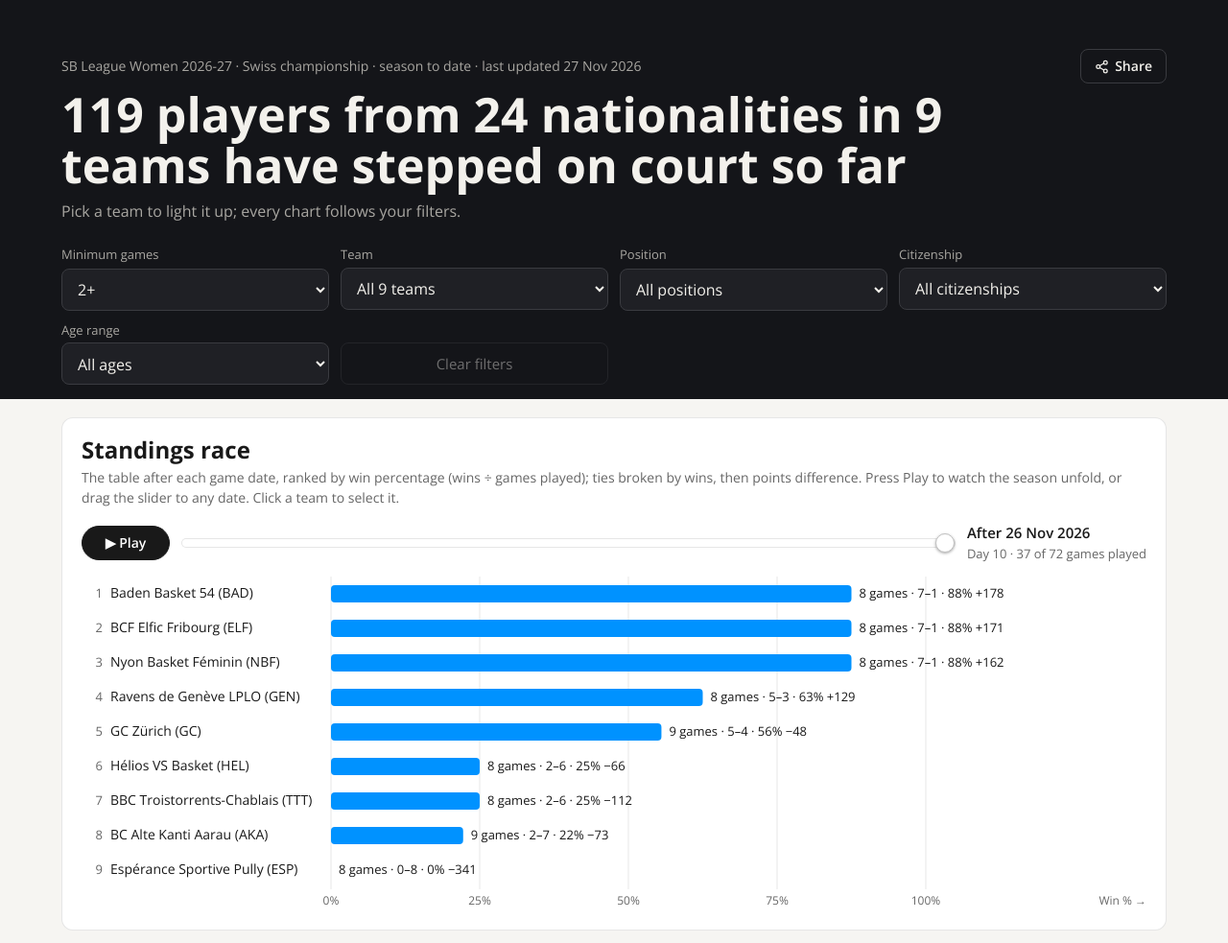
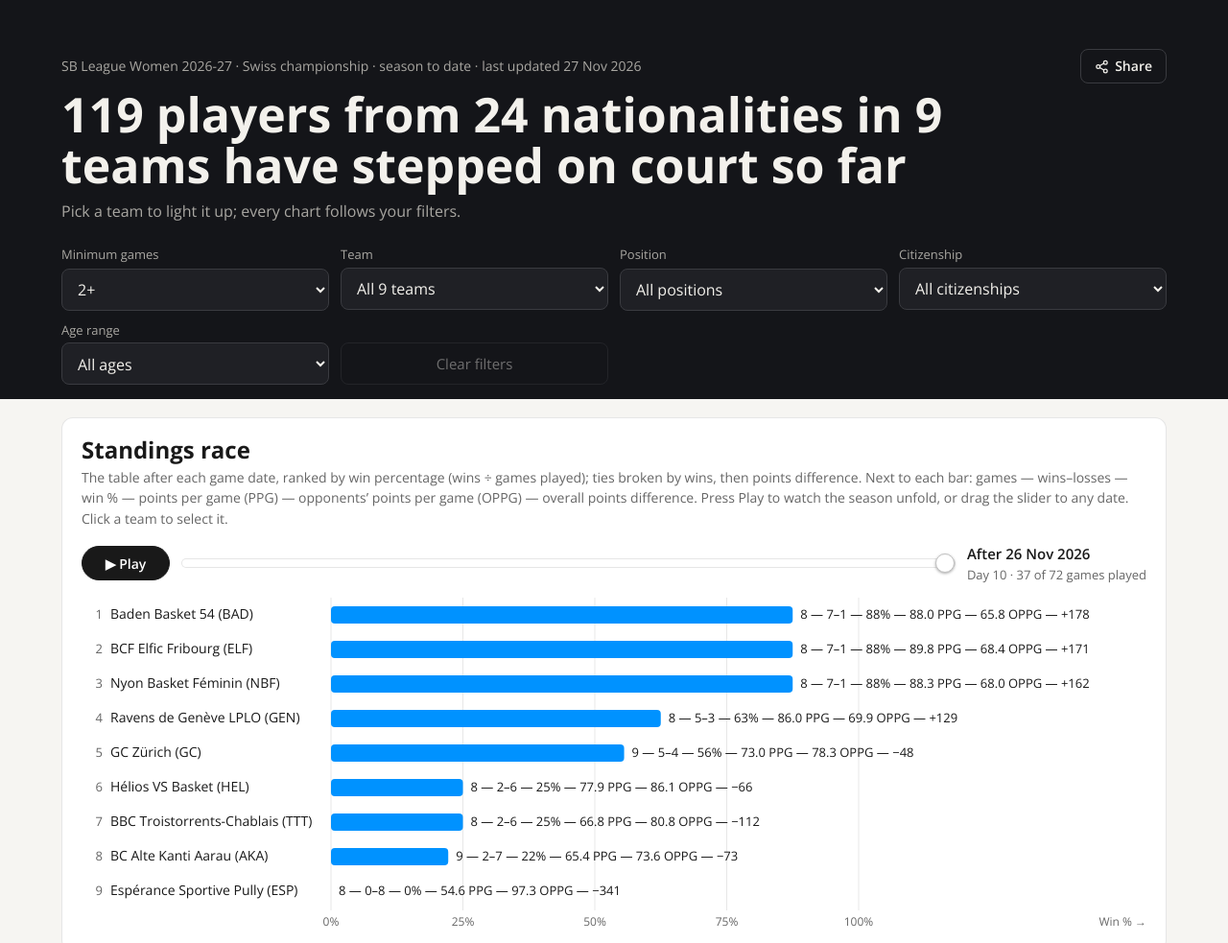
Before and after one commit to sboue-digital-science/swissbasket-sbl-women-2026-2027, a plain HTML site: page index.html in a window 1280 px wide. Shown: the top 983 px of the page at 96% size. Drawn offline with nearby package versions, Linux system fonts and the light colour scheme.

Commit message:
Race labels: games — W–L — win % — PPG — OPPG — points difference
Co-Authored-By: Claude Opus 5.5 <noreply@anthropic.com>
Claude-Session: https://claude.ai/code/session_01UhHW5aSKxQtS55qPkprhQ6

```diff
--- a/index.html
+++ b/index.html
@@ -463,14 +463,15 @@ function stopRace(){clearInterval(RT);RT=null;document.getElementById('rcPlay').
 function race(anim){
   const box=document.getElementById('race'),svg=d3.select(box).select('svg');if(!RF.length)return;
   // wide screens: name | bar on one line; phones: name above a full-width bar
-  const F=RF[RK],W=box.clientWidth,narrow=W<560,rh=narrow?46:36,m={t:4,r:narrow?140:230,l:narrow?24:30},nw=narrow?0:230,bh=narrow?14:Math.min(18,rh*.5),by=narrow?24:(rh-bh)/2,ty=narrow?13:rh/2;
+  // wide screens: name | bar | label on one line; narrower: name above the bar, label below it
+  const F=RF[RK],W=box.clientWidth,narrow=W<980,two=false,rh=narrow?62:36,m={t:4,r:narrow?12:300,l:narrow?24:30},nw=narrow?0:230,bh=narrow?12:Math.min(18,rh*.5),by=narrow?22:(rh-bh)/2,ty=narrow?13:rh/2,vy=narrow?by+bh+14:by+bh/2;
   const H=m.t+TEAMS.length*rh+24;svg.attr('height',H).attr('viewBox',`0 0 ${W} ${H}`);
   const x=d3.scaleLinear().domain([0,1]).range([0,Math.max(40,W-m.l-nw-m.r)]),x0=m.l+nw;
   const dur=anim&&!matchMedia('(prefers-reduced-motion: reduce)').matches?650:0,sel=S.team;
   const col=t=>sel<0||t.i===sel?'var(--hi)':'var(--lo)';
   // grid: one line per win
   const gt=narrow?[0,.5,1]:[0,.25,.5,.75,1];
-  svg.selectAll('g.gx').data([0]).join('g').attr('class','gx').html(gt.map(t=>`<line x1="${x0+x(t)}" x2="${x0+x(t)}" y1="${m.t}" y2="${H-22}" stroke="var(--grid)"/><text x="${x0+x(t)}" y="${H-6}" text-anchor="middle" font-size="12" fill="var(--ink2)">${Math.round(t*100)}%</text>`).join('')+`<text x="${W}" y="${H-6}" text-anchor="end" font-size="12" fill="var(--ink2)">Win % →</text>`);
+  svg.selectAll('g.gx').data([0]).join('g').attr('class','gx').html(gt.map(t=>`<line x1="${x0+x(t)}" x2="${x0+x(t)}" y1="${m.t}" y2="${H-22}" stroke="var(--grid)"/><text x="${x0+x(t)}" y="${H-6}" text-anchor="middle" font-size="12" fill="var(--ink2)">${Math.round(t*100)}%</text>`).join('')+(W<560?'':`<text x="${W}" y="${H-6}" text-anchor="end" font-size="12" fill="var(--ink2)">Win % →</text>`));
   const g=svg.selectAll('g.rr').data(F.st,d=>d.i).join(en=>{const e=en.append('g').attr('class','rr').attr('transform',d=>`translate(0,${m.t+d.rk*rh})`);
       e.append('rect').attr('class','rbg').attr('x',0).attr('width',W).attr('height',rh-2).attr('rx',6).attr('fill','transparent');
       e.append('text').attr('class','rk').attr('font-size',13).attr('fill','var(--ink2)').attr('text-anchor','end');
@@ -483,11 +484,17 @@ function race(anim){
     g.select('.nm').attr('x',m.l).attr('y',ty).attr('dy','.32em').attr('font-weight',d=>d.i===sel?700:400).attr('fill','var(--ink)')
     .text(d=>`${d.n} (${TCODE[d.i]})`).each(function(){let t=this.textContent;while(this.getComputedTextLength&&this.getComputedTextLength()>(narrow?W-m.l-4:nw-10)&&t.length>4){t=t.slice(0,-2);this.textContent=t+'…'}});
   g.select('.rb').attr('x',x0).attr('y',by).attr('height',bh).attr('fill',col);
-  g.select('.vl').attr('y',by+bh/2).attr('dy','.32em').attr('fill','var(--ink)');
+  g.select('.vl').attr('y',vy).attr('dy','.32em').attr('fill','var(--ink)').attr('font-size',W<560?11.5:13);
   const tr=g.transition().duration(dur).ease(d3.easeCubicInOut);
   tr.attr('transform',d=>`translate(0,${m.t+d.rk*rh})`);
   tr.select('.rb').attr('width',d=>Math.max(d.w?2:0,x(d.wp)));
-  tr.select('.vl').attr('x',d=>x0+x(d.wp)+8).text(d=>`${d.gp} game${d.gp===1?'':'s'} · ${d.w}–${d.l} · ${Math.round(d.wp*100)}%`+(narrow?'':`  ${d.pf-d.pa>0?'+':d.pf-d.pa<0?'−':''}${Math.abs(d.pf-d.pa)}`));
+  const sg=v=>(v>0?'+':v<0?'−':'')+Math.abs(v);
+  // games — W–L — win % — points per game — opponents' points per game — overall points difference
+  const parts=d=>[d.gp,`${d.w}–${d.l}`,`${Math.round(d.wp*100)}%`,`${d.gp?f1(d.pf/d.gp):'–'} PPG`,`${d.gp?f1(d.pa/d.gp):'–'} OPPG`,sg(d.pf-d.pa)];
+  g.select('.vl').attr('x',d=>narrow?m.l:x0+x(d.wp)+8);
+  // phones: two lines (record, then scoring)
+  if(two)g.select('.vl').html(d=>{const p=parts(d);return`<tspan x="${m.l}">${p.slice(0,3).join(' — ')}</tspan><tspan x="${m.l}" dy="15">${p.slice(3).join(' — ')}</tspan>`});
+  else tr.select('.vl').attr('x',d=>narrow?m.l:x0+x(d.wp)+8).text(d=>parts(d).join(W<560?'\u2009—\u2009':' — '));
   g.on('click',(e,d)=>pickTeam(d.i));
   g.each(function(d){onHover(this,e=>{const t=RF[RK].st.find(x=>x.i===d.i),df=t.pf-t.pa;
     showTip(e,`<b>${t.rk+1}. ${esc(t.n)}</b><br>Win percentage ${Math.round(t.wp*100)}%<br>${t.w} win${t.w===1?'':'s'}, ${t.l} loss${t.l===1?'':'es'} in ${t.gp} game${t.gp===1?'':'s'}<br>Home ${t.hw}–${t.hl} · Away ${t.aw}–${t.al}<br>Points ${t.pf}–${t.pa} (${df>0?'+':df<0?'−':''}${Math.abs(df)})<br>After ${fdate(pdate(RF[RK].dt))}`)},'race'+d.i)});
@@ -495,7 +502,7 @@ function race(anim){
   const today=F.today.map(g=>`${TEAMS[g.h]} ${g.hs}–${g.as} ${TEAMS[g.a]}`);
   document.getElementById('rcD').innerHTML=`After ${fdate(pdate(F.dt))}<small>${esc(F.days.join(', '))} · ${F.n} of ${NGAMES||'all'} games played</small>`;
   document.getElementById('rcD').title=today.join('\n');
-  document.getElementById('rcS').textContent=`The table after each game date, ranked by win percentage (wins ÷ games played); ties broken by wins, then points difference. Press Play to watch the season unfold, or drag the slider to any date.`+(sel>=0?` ${TEAMS[sel]} highlighted in its club colour.`:' Click a team to select it.');
+  document.getElementById('rcS').textContent=`The table after each game date, ranked by win percentage (wins ÷ games played); ties broken by wins, then points difference. Next to each bar: games — wins–losses — win % — points per game (PPG) — opponents’ points per game (OPPG) — overall points difference. Press Play to watch the season unfold, or drag the slider to any date.`+(sel>=0?` ${TEAMS[sel]} highlighted in its club colour.`:' Click a team to select it.');
 }
 // ---- player stats table: one row per player, averages or season totals, sortable ----
 let ST={mode:'avg',k:'eff',dir:-1};
```
